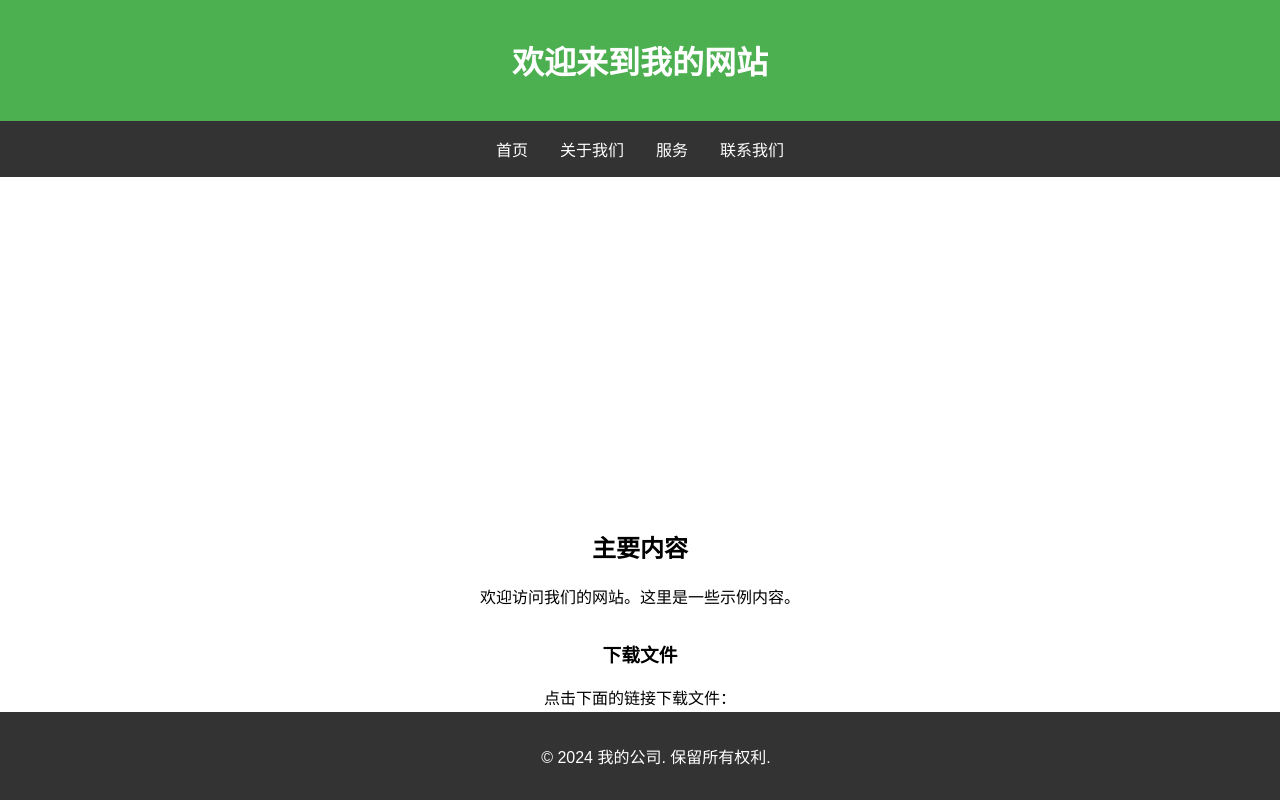
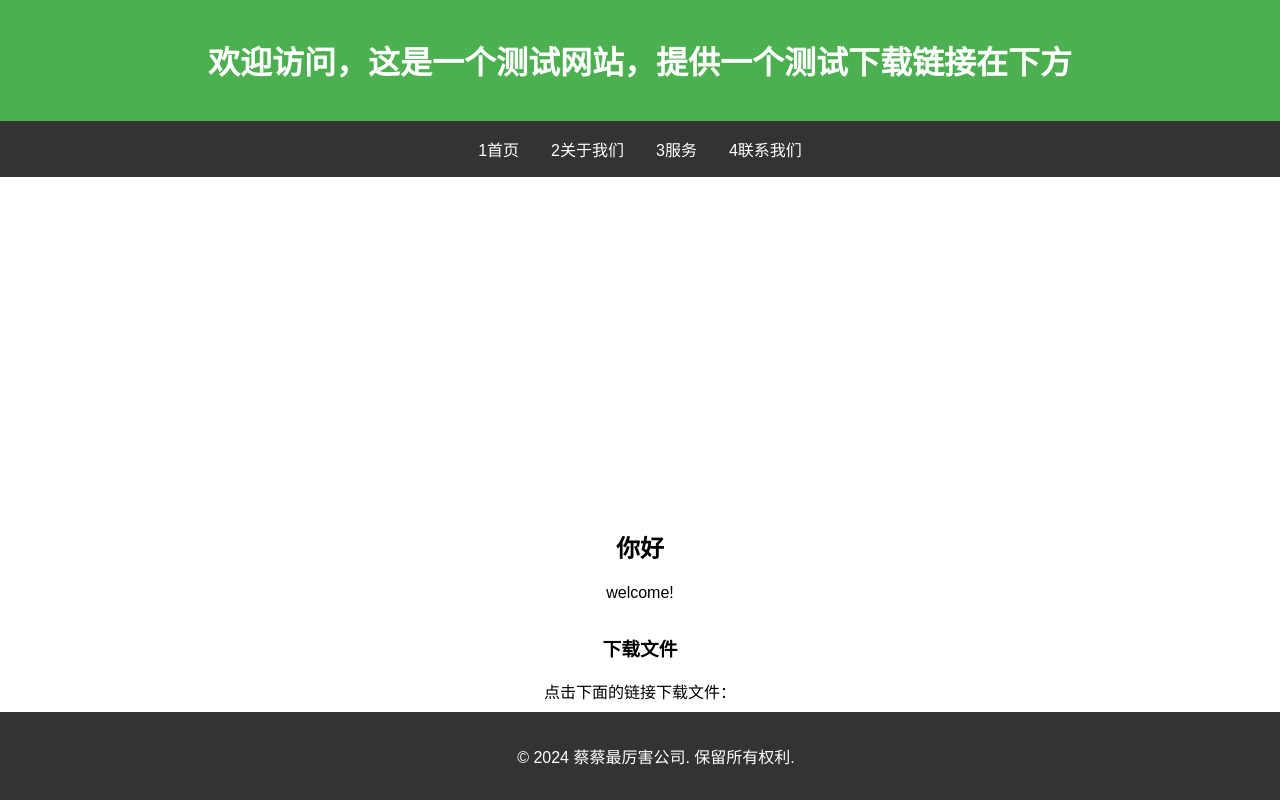
Before and after one commit to 535897932384/websitetest-one, a plain HTML site: page download.html in a window 1280 px wide. Drawn offline with Linux system fonts and the light colour scheme.

Commit message:
Update download.html

```diff
--- a/download.html
+++ b/download.html
@@ -3,7 +3,7 @@
 <head>
     <meta charset="UTF-8">
     <meta name="viewport" content="width=device-width, initial-scale=1.0">
-    <title>首页 - 我的网站</title>
+    <title>蔡蔡的网站</title>
     <style>
         body {
             font-family: Arial, sans-serif;
@@ -62,28 +62,28 @@
 </head>
 <body>
     <header>
-        <h1>欢迎来到我的网站</h1>
+        <h1>欢迎访问，这是一个测试网站，提供一个测试下载链接在下方</h1>
     </header>
     <nav>
-        <a href="#">首页</a>
-        <a href="#">关于我们</a>
-        <a href="#">服务</a>
-        <a href="#">联系我们</a>
+        <a href="#">1首页</a>
+        <a href="#">2关于我们</a>
+        <a href="#">3服务</a>
+        <a href="#">4联系我们</a>
     </nav>
     <div class="banner">
         <div>这里是横幅区域</div>
     </div>
     <div class="content">
-        <h2>主要内容</h2>
-        <p>欢迎访问我们的网站。这里是一些示例内容。</p>
+        <h2>你好</h2>
+        <p>welcome!</p>
         <div class="download-section">
             <h3>下载文件</h3>
             <p>点击下面的链接下载文件：</p>
-            <a href="index.txt" download="textfile.txt">下载文件</a>
+            <a href="index.txt" download="textfile.txt">下载测试文件</a>
         </div>
     </div>
     <footer>
-        <p>&copy; 2024 我的公司. 保留所有权利.</p>
+        <p>&copy; 2024 蔡蔡最厉害公司. 保留所有权利.</p>
     </footer>
 </body>
 </html>
```
